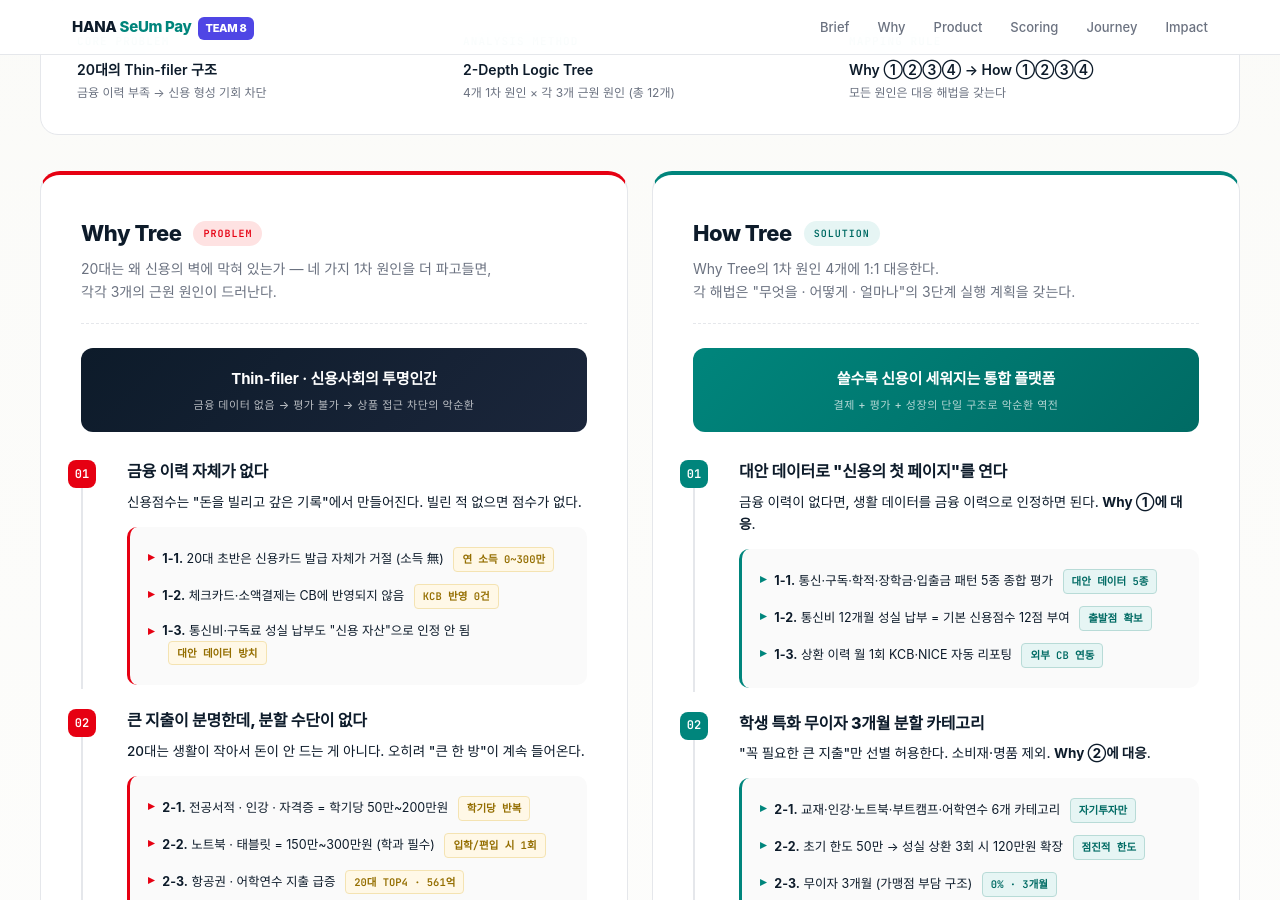
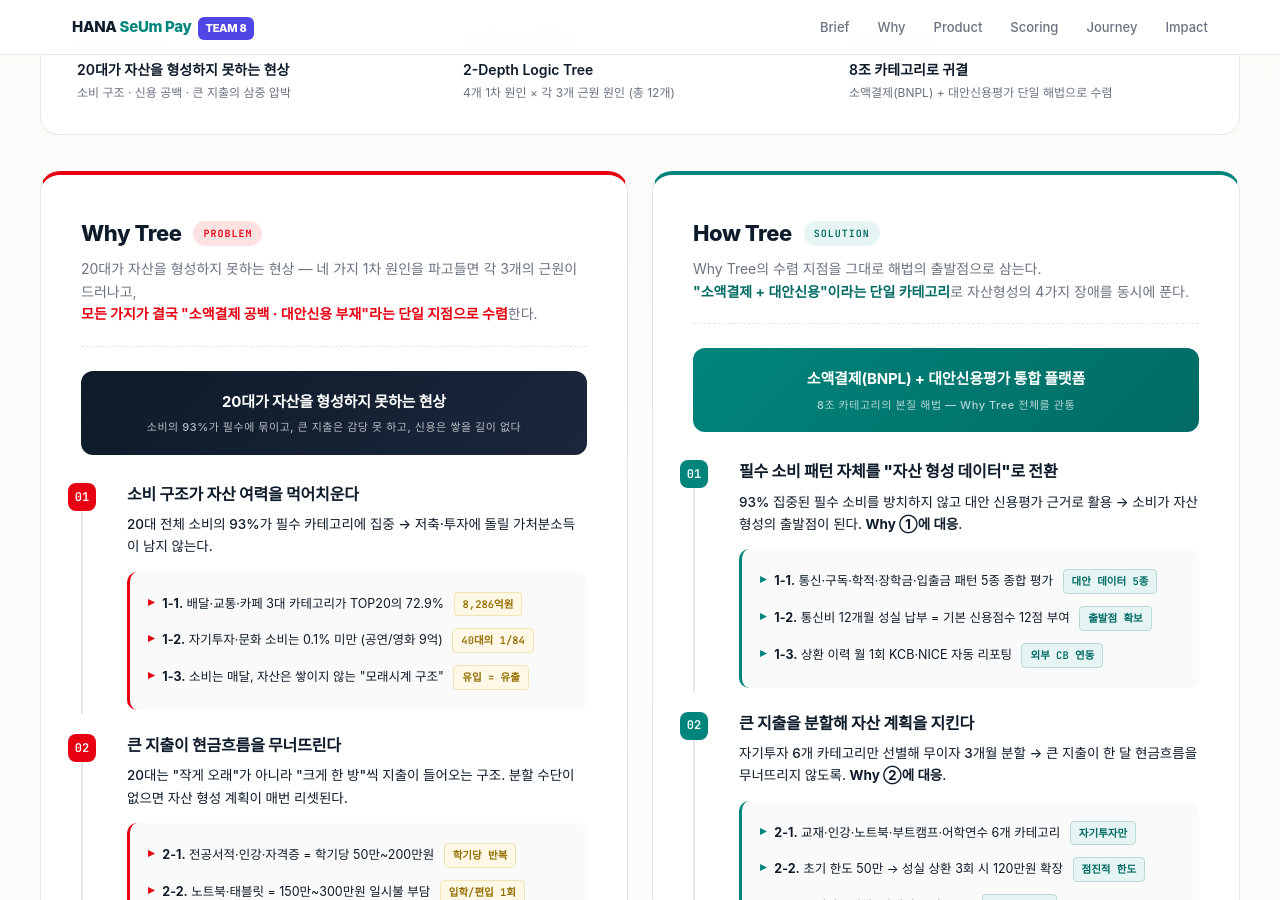
Before and after one commit to gkfla2020-bit/gkfla2020-bit.github.io, a Jekyll site: the page hana-seum/index.html, which Jekyll copies as it is, in a window 1280 px wide and 900 px high, scrolled down 3674 px. Built offline with Jekyll 4.4.1, drawn with Linux system fonts in a browser that asks for light colours; some web fonts are replaced; some of the changed text lies outside the part shown.

Commit message:
Refocus Why Tree on '20s asset formation failure'
- Why Tree root: '20대가 자산을 형성하지 못하는 현상'으로 통일
- 모든 가지가 8조 카테고리(소액결제+대안신용)로 수렴
- How Tree 네 해법이 '자산 형성' 관점으로 재기술
- Why → How 매핑표 문구 자산형성 프레임으로 통일
- 양 트리 하단에 수렴/귀결 지점 시각화 박스 추가

Co-Authored-By: Claude Opus 4.7 (1M context) <noreply@anthropic.com>

```diff
--- a/hana-seum/index.html
+++ b/hana-seum/index.html
@@ -956,8 +956,8 @@ section { padding: 100px 32px; border-top: 1px solid var(--border); }
     <div class="tree-intro">
       <div class="tree-intro-col">
         <h5>CORE PROBLEM</h5>
-        <p>20대의 Thin-filer 구조
-          <small>금융 이력 부족 → 신용 형성 기회 차단</small>
+        <p>20대가 자산을 형성하지 못하는 현상
+          <small>소비 구조 · 신용 공백 · 큰 지출의 삼중 압박</small>
         </p>
       </div>
       <div class="tree-intro-col">
@@ -967,9 +967,9 @@ section { padding: 100px 32px; border-top: 1px solid var(--border); }
         </p>
       </div>
       <div class="tree-intro-col">
-        <h5>MAPPING RULE</h5>
-        <p>Why ①②③④ → How ①②③④
-          <small>모든 원인은 대응 해법을 갖는다</small>
+        <h5>CONVERGENCE</h5>
+        <p>8조 카테고리로 귀결
+          <small>소액결제(BNPL) + 대안신용평가 단일 해법으로 수렴</small>
         </p>
       </div>
     </div>
@@ -982,34 +982,35 @@ section { padding: 100px 32px; border-top: 1px solid var(--border); }
           <span class="tree-pill why">PROBLEM</span>
         </div>
         <p class="tree-sub">
-          20대는 왜 신용의 벽에 막혀 있는가 — 네 가지 1차 원인을 더 파고들면,<br>각각 3개의 근원 원인이 드러난다.
+          20대가 자산을 형성하지 못하는 현상 — 네 가지 1차 원인을 파고들면 각 3개의 근원이 드러나고,<br>
+          <strong style="color:var(--hana-red)">모든 가지가 결국 "소액결제 공백 · 대안신용 부재"라는 단일 지점으로 수렴</strong>한다.
         </p>
         <div class="tree-root">
-          Thin-filer · 신용사회의 투명인간
-          <small>금융 데이터 없음 → 평가 불가 → 상품 접근 차단의 악순환</small>
+          20대가 자산을 형성하지 못하는 현상
+          <small>소비의 93%가 필수에 묶이고, 큰 지출은 감당 못 하고, 신용은 쌓을 길이 없다</small>
         </div>
 
         <!-- ① -->
         <div class="tree-branch">
           <span class="branch-num">01</span>
-          <div class="branch-title">금융 이력 자체가 없다</div>
+          <div class="branch-title">소비 구조가 자산 여력을 먹어치운다</div>
           <div class="branch-lead">
-            신용점수는 "돈을 빌리고 갚은 기록"에서 만들어진다. 빌린 적 없으면 점수가 없다.
+            20대 전체 소비의 93%가 필수 카테고리에 집중 → 저축·투자에 돌릴 가처분소득이 남지 않는다.
           </div>
           <div class="sub-branches">
             <div class="sub-branch">
-              <span><strong>1-1.</strong> 20대 초반은 신용카드 발급 자체가 거절 (소득 無)
-                <span class="evidence">연 소득 0~300만</span>
-              </span>
-            </div>
-            <div class="sub-branch">
-              <span><strong>1-2.</strong> 체크카드·소액결제는 CB에 반영되지 않음
-                <span class="evidence">KCB 반영 0건</span>
-              </span>
-            </div>
-            <div class="sub-branch">
-              <span><strong>1-3.</strong> 통신비·구독료 성실 납부도 "신용 자산"으로 인정 안 됨
-                <span class="evidence">대안 데이터 방치</span>
+              <span><strong>1-1.</strong> 배달·교통·카페 3대 카테고리가 TOP20의 72.9%
+                <span class="evidence">8,286억원</span>
+              </span>
+            </div>
+            <div class="sub-branch">
+              <span><strong>1-2.</strong> 자기투자·문화 소비는 0.1% 미만 (공연/영화 9억)
+                <span class="evidence">40대의 1/84</span>
+              </span>
+            </div>
+            <div class="sub-branch">
+              <span><strong>1-3.</strong> 소비는 매달, 자산은 쌓이지 않는 "모래시계 구조"
+                <span class="evidence">유입 = 유출</span>
               </span>
             </div>
           </div>
@@ -1018,23 +1019,23 @@ section { padding: 100px 32px; border-top: 1px solid var(--border); }
         <!-- ② -->
         <div class="tree-branch">
           <span class="branch-num">02</span>
-          <div class="branch-title">큰 지출이 분명한데, 분할 수단이 없다</div>
+          <div class="branch-title">큰 지출이 현금흐름을 무너뜨린다</div>
           <div class="branch-lead">
-            20대는 생활이 작아서 돈이 안 드는 게 아니다. 오히려 "큰 한 방"이 계속 들어온다.
+            20대는 "작게 오래"가 아니라 "크게 한 방"씩 지출이 들어오는 구조. 분할 수단이 없으면 자산 형성 계획이 매번 리셋된다.
           </div>
           <div class="sub-branches">
             <div class="sub-branch">
-              <span><strong>2-1.</strong> 전공서적 · 인강 · 자격증 = 학기당 50만~200만원
+              <span><strong>2-1.</strong> 전공서적·인강·자격증 = 학기당 50만~200만원
                 <span class="evidence">학기당 반복</span>
               </span>
             </div>
             <div class="sub-branch">
-              <span><strong>2-2.</strong> 노트북 · 태블릿 = 150만~300만원 (학과 필수)
-                <span class="evidence">입학/편입 시 1회</span>
-              </span>
-            </div>
-            <div class="sub-branch">
-              <span><strong>2-3.</strong> 항공권 · 어학연수 지출 급증
+              <span><strong>2-2.</strong> 노트북·태블릿 = 150만~300만원 일시불 부담
+                <span class="evidence">입학/편입 1회</span>
+              </span>
+            </div>
+            <div class="sub-branch">
+              <span><strong>2-3.</strong> 항공권·어학연수 지출 급증 — 학생 BNPL 공백
                 <span class="evidence">20대 TOP4 · 561억</span>
               </span>
             </div>
@@ -1044,24 +1045,24 @@ section { padding: 100px 32px; border-top: 1px solid var(--border); }
         <!-- ③ -->
         <div class="tree-branch">
           <span class="branch-num">03</span>
-          <div class="branch-title">기존 BNPL은 "결제 편의"일 뿐, 신용으로 안 이어진다</div>
+          <div class="branch-title">금융 이력이 없어 신용 자산이 안 쌓인다</div>
           <div class="branch-lead">
-            네이버·쿠팡 후불결제는 있지만, 성실 상환이 신용점수 상승으로 환원되지 않는다.
+            신용점수는 "빌리고 갚은 기록"에서 만들어진다. 시작점이 없으면 자산도 신용도 평생 0에서 출발해야 한다.
           </div>
           <div class="sub-branches">
             <div class="sub-branch">
-              <span><strong>3-1.</strong> 네이버·쿠팡 후불결제 = 자체 내부 등급만 사용
-                <span class="evidence">외부 CB 미전송</span>
-              </span>
-            </div>
-            <div class="sub-branch">
-              <span><strong>3-2.</strong> 1개월 단기 · 한도 30만원으로 "큰 지출" 커버 불가
-                <span class="evidence">한도 30만</span>
-              </span>
-            </div>
-            <div class="sub-branch">
-              <span><strong>3-3.</strong> 학생 특화 카테고리(교재·인강) 없음 → 교육비 분할 불가
-                <span class="evidence">카테고리 0</span>
+              <span><strong>3-1.</strong> 20대 초반 신용카드 발급 거절 (소득 無)
+                <span class="evidence">CB 기록 0건</span>
+              </span>
+            </div>
+            <div class="sub-branch">
+              <span><strong>3-2.</strong> 체크·소액결제는 신용점수에 반영되지 않음
+                <span class="evidence">KCB 미반영</span>
+              </span>
+            </div>
+            <div class="sub-branch">
+              <span><strong>3-3.</strong> 통신·구독 등 대안 데이터도 평가에 안 쓰임
+                <span class="evidence">방치된 근거</span>
               </span>
             </div>
           </div>
@@ -1070,26 +1071,37 @@ section { padding: 100px 32px; border-top: 1px solid var(--border); }
         <!-- ④ -->
         <div class="tree-branch">
           <span class="branch-num">04</span>
-          <div class="branch-title">현금흐름이 93% 필수 소비에 묶여 있다</div>
+          <div class="branch-title">기존 BNPL은 자산·신용으로 이어지지 않는다</div>
           <div class="branch-lead">
-            20대 소비 구조 자체가 "큰 일시불"을 감당할 여유를 남기지 않는다.
+            네이버·쿠팡 후불결제는 "결제 편의"에서 끝난다. 성실 상환이 신용 상승·자산 형성으로 환류되지 않음.
           </div>
           <div class="sub-branches">
             <div class="sub-branch">
-              <span><strong>4-1.</strong> 배달 · 교통 · 카페 = TOP20 기준 72.9%
-                <span class="evidence">8,286억원</span>
-              </span>
-            </div>
-            <div class="sub-branch">
-              <span><strong>4-2.</strong> 공연/영화 자기투자 지출 &lt; 0.1%
-                <span class="evidence">9억원</span>
-              </span>
-            </div>
-            <div class="sub-branch">
-              <span><strong>4-3.</strong> 가처분소득으로 "일시불 100만+" 불가능
-                <span class="evidence">부모님 의존 or 포기</span>
-              </span>
-            </div>
+              <span><strong>4-1.</strong> 내부 등급만 운영 → 외부 CB 리포팅 없음
+                <span class="evidence">신용 ↛ 상승</span>
+              </span>
+            </div>
+            <div class="sub-branch">
+              <span><strong>4-2.</strong> 1개월 단기 · 한도 30만 → 큰 지출 커버 불가
+                <span class="evidence">한도 30만</span>
+              </span>
+            </div>
+            <div class="sub-branch">
+              <span><strong>4-3.</strong> 학생 특화 카테고리 없음 → 자기투자 분할 불가
+                <span class="evidence">교재·인강 제외</span>
+              </span>
+            </div>
+          </div>
+        </div>
+
+        <!-- 수렴점 -->
+        <div style="margin-top: 28px; padding: 20px; background: linear-gradient(135deg, #FEF2F2, #FEE2E2); border-radius: 12px; border: 1px dashed var(--hana-red); text-align: center;">
+          <div style="font-family: 'JetBrains Mono', monospace; font-size: 11px; font-weight: 700; color: var(--hana-red); letter-spacing: 0.1em; margin-bottom: 8px;">▼ 네 원인이 수렴하는 지점 ▼</div>
+          <div style="font-size: 15px; font-weight: 800; color: var(--ink); letter-spacing: -0.01em;">
+            8조 카테고리 · "소액결제(BNPL) + 대안신용평가"의 공백
+          </div>
+          <div style="font-size: 12px; color: var(--muted); margin-top: 6px;">
+            이 단일 공백만 메우면, 4개 원인이 연쇄적으로 풀린다
           </div>
         </div>
       </div>
@@ -1101,19 +1113,20 @@ section { padding: 100px 32px; border-top: 1px solid var(--border); }
           <span class="tree-pill how">SOLUTION</span>
         </div>
         <p class="tree-sub">
-          Why Tree의 1차 원인 4개에 1:1 대응한다.<br>각 해법은 "무엇을 · 어떻게 · 얼마나"의 3단계 실행 계획을 갖는다.
+          Why Tree의 수렴 지점을 그대로 해법의 출발점으로 삼는다.<br>
+          <strong style="color:var(--hana-green-dark)">"소액결제 + 대안신용"이라는 단일 카테고리</strong>로 자산형성의 4가지 장애를 동시에 푼다.
         </p>
         <div class="tree-root how">
-          쓸수록 신용이 세워지는 통합 플랫폼
-          <small>결제 + 평가 + 성장의 단일 구조로 악순환 역전</small>
+          소액결제(BNPL) + 대안신용평가 통합 플랫폼
+          <small>8조 카테고리의 본질 해법 — Why Tree 전체를 관통</small>
         </div>
 
         <!-- ① -->
         <div class="tree-branch">
           <span class="branch-num">01</span>
-          <div class="branch-title">대안 데이터로 "신용의 첫 페이지"를 연다</div>
+          <div class="branch-title">필수 소비 패턴 자체를 "자산 형성 데이터"로 전환</div>
           <div class="branch-lead">
-            금융 이력이 없다면, 생활 데이터를 금융 이력으로 인정하면 된다. <strong>Why ①에 대응</strong>.
+            93% 집중된 필수 소비를 방치하지 않고 대안 신용평가 근거로 활용 → 소비가 자산 형성의 출발점이 된다. <strong>Why ①에 대응</strong>.
           </div>
           <div class="sub-branches">
             <div class="sub-branch">
@@ -1137,9 +1150,9 @@ section { padding: 100px 32px; border-top: 1px solid var(--border); }
         <!-- ② -->
         <div class="tree-branch">
           <span class="branch-num">02</span>
-          <div class="branch-title">학생 특화 무이자 3개월 분할 카테고리</div>
+          <div class="branch-title">큰 지출을 분할해 자산 계획을 지킨다</div>
           <div class="branch-lead">
-            "꼭 필요한 큰 지출"만 선별 허용한다. 소비재·명품 제외. <strong>Why ②에 대응</strong>.
+            자기투자 6개 카테고리만 선별해 무이자 3개월 분할 → 큰 지출이 한 달 현금흐름을 무너뜨리지 않도록. <strong>Why ②에 대응</strong>.
           </div>
           <div class="sub-branches">
             <div class="sub-branch">
@@ -1163,9 +1176,9 @@ section { padding: 100px 32px; border-top: 1px solid var(--border); }
         <!-- ③ -->
         <div class="tree-branch">
           <span class="branch-num">03</span>
-          <div class="branch-title">상환 성실도 = 공식 신용점수</div>
+          <div class="branch-title">상환 이력을 "무형 자산(신용)"으로 변환</div>
           <div class="branch-lead">
-            쓰는 만큼 신용이 쌓이는 환류 구조. <strong>Why ③에 대응</strong>.
+            쓴 돈이 신용점수로 쌓이는 환류 구조 → 금융 이력이 0이던 20대가 자산화의 첫 트랙에 진입. <strong>Why ③에 대응</strong>.
           </div>
           <div class="sub-branches">
             <div class="sub-branch">
@@ -1189,26 +1202,37 @@ section { padding: 100px 32px; border-top: 1px solid var(--border); }
         <!-- ④ -->
         <div class="tree-branch">
           <span class="branch-num">04</span>
-          <div class="branch-title">현금흐름에 맞춘 상환 설계</div>
+          <div class="branch-title">BNPL을 자산·신용의 진입로로 재설계</div>
           <div class="branch-lead">
-            93%가 필수 소비에 묶인 현실을 전제로, 한도와 스케줄을 맞춘다. <strong>Why ④에 대응</strong>.
+            결제 편의에 머무는 기존 BNPL을 넘어 — 상환 이력을 외부 CB 리포팅 + 금리 우대로 환류 → 자산 형성 생태계로 전환. <strong>Why ④에 대응</strong>.
           </div>
           <div class="sub-branches">
             <div class="sub-branch">
-              <span><strong>4-1.</strong> 초기 한도 50만원 → 월 가처분 기준 무리 없음
-                <span class="evidence">부담률 &lt;20%</span>
-              </span>
-            </div>
-            <div class="sub-branch">
-              <span><strong>4-2.</strong> 용돈·알바비 입금일 기반 자동 이체 스케줄링
-                <span class="evidence">입금 패턴 매칭</span>
-              </span>
-            </div>
-            <div class="sub-branch">
-              <span><strong>4-3.</strong> 연체 우려 시 자동 알림 → 1회 유예(Grace) 옵션
-                <span class="evidence">실패 방지</span>
-              </span>
-            </div>
+              <span><strong>4-1.</strong> 매월 KCB·NICE 자동 리포팅으로 공식 신용등급 상승
+                <span class="evidence">외부 CB 연동</span>
+              </span>
+            </div>
+            <div class="sub-branch">
+              <span><strong>4-2.</strong> 3개월 무이자 + 최대 200만원 한도로 학생 실수요 커버
+                <span class="evidence">200만원 · 0%</span>
+              </span>
+            </div>
+            <div class="sub-branch">
+              <span><strong>4-3.</strong> 24개월 성실 시 하나 적금·청약 금리 -0.3%p 연계
+                <span class="evidence">자산 상품 브릿지</span>
+              </span>
+            </div>
+          </div>
+        </div>
+
+        <!-- 수렴점 -->
+        <div style="margin-top: 28px; padding: 20px; background: linear-gradient(135deg, var(--hana-green-light), #CDECE9); border-radius: 12px; border: 1px dashed var(--hana-green); text-align: center;">
+          <div style="font-family: 'JetBrains Mono', monospace; font-size: 11px; font-weight: 700; color: var(--hana-green-dark); letter-spacing: 0.1em; margin-bottom: 8px;">▼ 네 해법이 귀결되는 지점 ▼</div>
+          <div style="font-size: 15px; font-weight: 800; color: var(--ink); letter-spacing: -0.01em;">
+            하나 세움 페이 — 8조 카테고리의 본질 해법
+          </div>
+          <div style="font-size: 12px; color: var(--muted); margin-top: 6px;">
+            소비 → 분할결제 → 대안신용 → 자산 형성으로 이어지는 단일 흐름
           </div>
         </div>
       </div>
@@ -1216,49 +1240,50 @@ section { padding: 100px 32px; border-top: 1px solid var(--border); }
 
     <!-- Why → How 매핑 표 -->
     <div class="tree-map">
-      <h4>🔗 Why → How 1:1 대응 매핑</h4>
+      <h4>🔗 "자산 형성 실패 → 8조 카테고리 해법" 1:1 매핑</h4>
       <p class="tree-map-sub">
-        모든 원인은 해법을 갖는다. Why Tree의 각 가지가 How Tree의 어떤 가지로 해소되는지 명시적으로 연결한다.
+        Why Tree는 20대 자산형성 실패 현상에서 출발, How Tree는 8조 카테고리(소액결제·대안신용)로 귀결된다.
+        네 쌍의 대응이 모두 단일 플랫폼 안에서 해소됨을 보인다.
       </p>
       <div class="map-grid">
         <div class="map-why">
           <strong>Why ①</strong>
-          금융 이력 자체가 없다 — 신용점수를 쌓을 첫 기록이 존재하지 않음
+          소비의 93%가 필수에 묶여 자산 여력이 증발한다
         </div>
         <div class="map-arrow">→</div>
         <div class="map-how">
           <strong>How ①</strong>
-          대안 데이터 5종으로 신용의 첫 페이지를 연다 (통신·학적·구독 등)
+          필수 소비 패턴을 대안 신용평가 데이터로 전환 — 소비가 자산의 출발점
         </div>
 
         <div class="map-why">
           <strong>Why ②</strong>
-          전공서적·노트북·어학연수 등 큰 지출을 분할할 수단이 없다
+          전공서적·노트북·어학연수 등 큰 지출이 자산 계획을 리셋시킨다
         </div>
         <div class="map-arrow">→</div>
         <div class="map-how">
           <strong>How ②</strong>
-          학생 특화 6개 카테고리 × 무이자 3개월 분할 결제 (50~200만원)
+          학생 특화 6개 카테고리 × 무이자 3개월 분할 (50~200만원)
         </div>
 
         <div class="map-why">
           <strong>Why ③</strong>
-          기존 BNPL은 내부 등급만 운영, 성실 상환이 공식 신용으로 이어지지 않음
+          금융 이력 0 → 신용이라는 무형자산 자체가 시작되지 않는다
         </div>
         <div class="map-arrow">→</div>
         <div class="map-how">
           <strong>How ③</strong>
-          매월 KCB·NICE 자동 리포팅 → 쓰는 만큼 공식 신용점수 상승
+          상환 이력 = 공식 신용점수 — KCB·NICE 자동 리포팅으로 무형자산 형성
         </div>
 
         <div class="map-why">
           <strong>Why ④</strong>
-          필수 소비 93% 집중 현실에서 "일시불 100만+"은 감당 불가
+          기존 BNPL은 결제 편의에 그쳐 자산·신용으로 환류되지 않는다
         </div>
         <div class="map-arrow">→</div>
         <div class="map-how">
           <strong>How ④</strong>
-          가처분 부담률 &lt;20% 기준 한도 + 입금일 맞춤 자동 이체
+          BNPL을 자산 상품 브릿지로 재설계 — 24개월 성실 시 적금·청약 금리 우대
         </div>
       </div>
     </div>
```
